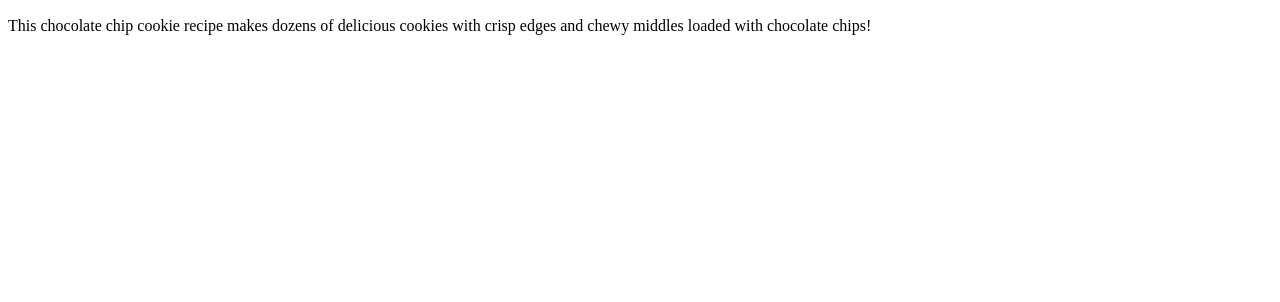
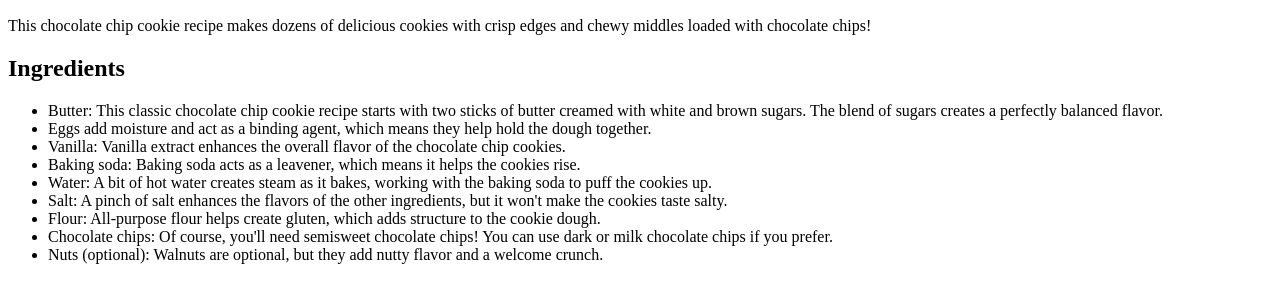
Before and after one commit to s4rthaksingh/odin-recipes, a plain HTML site: page recipes/cookies.html in a window 1280 px wide. Shown: the part 434-736 px from the top of the page. Drawn offline with Linux system fonts and the light colour scheme.

Commit message:
Added ingredients for cookies
Convention

```diff
--- a/recipes/cookies.html
+++ b/recipes/cookies.html
@@ -10,6 +10,17 @@
     <img src="https://imagesvc.meredithcorp.io/v3/mm/image?url=https%3A%2F%2Fstatic.onecms.io%2Fwp-content%2Fuploads%2Fsites%2F43%2F2022%2F03%2F08%2F10813-best-chocolate-chip-cookies-mfs-step-7-148.jpg&q=60&c=sc&poi=auto&orient=true&h=512" alt="A photo of the cookies">
     <h2>Description</h2>
     <p>This chocolate chip cookie recipe makes dozens of delicious cookies with crisp edges and chewy middles loaded with chocolate chips!</p>
-
+    <h2>Ingredients</h2>
+    <ul>
+        <li>Butter: This classic chocolate chip cookie recipe starts with two sticks of butter creamed with white and brown sugars. The blend of sugars creates a perfectly balanced flavor.</li>
+        <li>Eggs add moisture and act as a binding agent, which means they help hold the dough together.</li>
+        <li>Vanilla: Vanilla extract enhances the overall flavor of the chocolate chip cookies.</li>
+        <li>Baking soda: Baking soda acts as a leavener, which means it helps the cookies rise.</li>
+        <li>Water: A bit of hot water creates steam as it bakes, working with the baking soda to puff the cookies up.</li>
+        <li>Salt: A pinch of salt enhances the flavors of the other ingredients, but it won't make the cookies taste salty.</li>
+        <li>Flour: All-purpose flour helps create gluten, which adds structure to the cookie dough.</li>
+        <li>Chocolate chips: Of course, you'll need semisweet chocolate chips! You can use dark or milk chocolate chips if you prefer.</li>
+        <li>Nuts (optional): Walnuts are optional, but they add nutty flavor and a welcome crunch.</li>
+    </ul>
 </body>
 </html>
```
